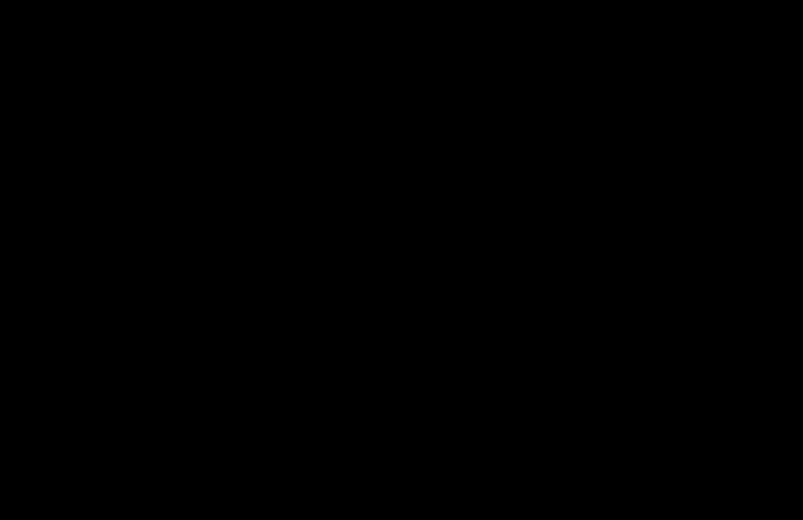
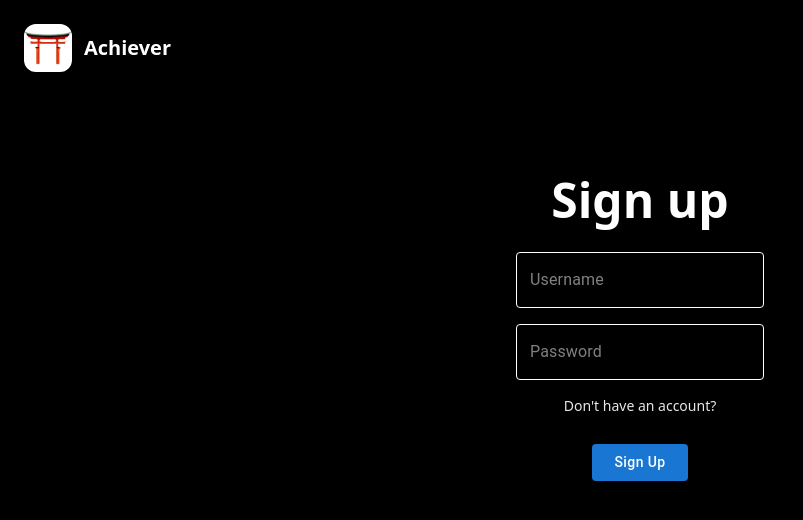
Before and after one commit to 1Aboka1/2ndHackathon, a React (Create React App) app in the folder client/: page /sign_in_up in a window 1280 px wide. Shown: the top 520 px of the page, without its empty margins (0-803 px from the left). Built offline with nearby package versions, Linux system fonts and the light colour scheme.

Commit message:
registration login finished

```diff
--- a/client/package.json
+++ b/client/package.json
@@ -8,6 +8,7 @@
     "@emotion/styled": "^11.10.5",
     "@mui/icons-material": "^5.10.15",
     "@mui/material": "^5.10.15",
+    "@reduxjs/toolkit": "^1.9.0",
     "@testing-library/jest-dom": "^5.16.5",
     "@testing-library/react": "^13.4.0",
     "@testing-library/user-event": "^13.5.0",
--- a/client/src/App.tsx
+++ b/client/src/App.tsx
@@ -8,6 +8,7 @@
 import {Provider} from 'react-redux'
 import store, { persistor } from './store'
 import { PersistGate } from 'redux-persist/integration/react'
+import ProtectedRoute from './routes/ProtectedRoute'
 
 function App() {
     return (
--- a/client/src/pages/SignInUp.tsx
+++ b/client/src/pages/SignInUp.tsx
@@ -1,9 +1,145 @@
+import {useState} from "react"
+import { styled } from '@mui/material/styles'
+import TextField from '@mui/material/TextField'
+import {Button} from "@mui/material"
+import axios from "axios"
+
 export const SignInUp = () => {
+    const [signType, setSignType] = useState('signUp')
+    const [registrationInfo, setRegistrationInfo] = useState({
+	'username': '',
+	'password': '',
+    })
+
+    const [loginInfo, setLoginInfo] = useState({
+	'username': '',
+	'password': '',
+    })
+
+    const handleSignUpClick = () => {
+	axios
+	    .post(
+		'/register',
+		registrationInfo,
+	    )
+	    .then((response) => {
+		if(response.data === "You already have an account") {
+
+		}
+		else {
+		    console.log(response.data)
+		}
+	    })
+	    .catch((error) => {
+		console.log(error)
+	    })
+    }
+
+    const handleSignUpTextChange = (event: any) => {
+    	let tempRegistrationInfo: any = Object.assign({}, registrationInfo)
+	const id = event.currentTarget.id
+	tempRegistrationInfo[id] = event.currentTarget.value
+	setRegistrationInfo(tempRegistrationInfo)
+    }
+
+    const renderSignUp = () => {
+	return (
+	    <div className="items-center space-y-7 flex flex-col">
+		<h1 className="text-white font-semibold text-5xl">Sign up</h1>
+		<div className="flex flex-col space-y-4 items-center">
+		    <CssTextField value={registrationInfo.username} onChange={handleSignUpTextChange} id='username' label='Username' type='email' variant='outlined'/>
+		    <CssTextField value={registrationInfo.password} onChange={handleSignUpTextChange} id='password'  label='Password' type='password' variant='outlined'/>
+		    <p onClick={() => setSignType('signIn')} className="text-gray-200 text-sm cursor-pointer hover:text-gray-300">Don't have an account?</p>
+		</div>
+		<Button variant='contained' className='capitalize w-24' onClick={handleSignUpClick}>Sign up</Button>
+	    </div>
+	)
+    }
+
+    const handleSignInClick = () => {
+	axios
+	    .post(
+		'/login',
+		loginInfo,
+	    )
+	    .then((response) => {
+		if(response.data === "Login successfully") {
+		    console.log('yeaah')
+		}
+		else {
+		    console.log(response.data)
+		}
+	    })
+	    .catch((error) => {
+		console.log(error)
+	    })
+    }
+
+    const handleSignInTextChange = (event: any) => {
+    	let tempLoginInfo: any = Object.assign({}, loginInfo)
+	const id = event.currentTarget.id
+	tempLoginInfo[id] = event.currentTarget.value
+	setLoginInfo(tempLoginInfo)
+    }
+
+    const renderSignIn = () => {
+	return (
+	    <div className="items-center space-y-8 flex flex-col">
+		<h1 className="text-white font-semibold text-5xl">Sign in</h1>
+		<div className="flex flex-col space-y-4">
+		    <CssTextField value={loginInfo.username} onChange={handleSignInTextChange} id='username' label='Username' variant='outlined'/>
+		    <CssTextField value={loginInfo.password} onChange={handleSignInTextChange} id='password' label='Password' variant='outlined'/>
+		    <p onClick={() => setSignType('signUp')} className="text-gray-200 text-sm cursor-pointer hover:text-gray-300">Don't have an account?</p>
+		</div>
+		<Button onClick={handleSignInClick} variant='contained' className='capitalize w-24'>Sign in</Button>
+	    </div>
+	)
+    }
+
     return (
-	<div className="bg-black h-screen">
-	    <div className="mx-auto w-[1150px]">
-		SignInup
+	<div className="bg-black h-screen space-y-20">
+	    <div className="p-6 flex flex-row items-center space-x-3">
+		<img src={require('../assets/photo1669449406.jpeg')} className='w-12 h-12 rounded-xl' alt='Logo'/>
+		<h1 className="text-white font-semibold text-xl">Achiever</h1>
+	    </div>
+	    <div className="mx-auto w-[500px]">
+		{
+		    signType === 'signUp'
+		    ?
+		    renderSignUp()
+		    :
+		    renderSignIn()
+		}
 	    </div>
 	</div>
     )
 }
+
+const CssTextField = styled(TextField)({
+    'label': {
+	color: 'gray',
+    },
+  '& label.Mui-focused': {
+    color: 'primary',
+  },
+  'input-label': {
+    color: 'red'
+  },
+  'input': {
+    color: 'white'
+  },
+  '& .MuiInput-underline:after': {
+    borderBottomColor: 'green',
+  },
+  '& .MuiOutlinedInput-root': {
+    '& fieldset': {
+      borderColor: 'white',
+    },
+    '&:hover fieldset': {
+      borderColor: 'gray',
+    },
+    '&.Mui-focused fieldset': {
+      borderColor: 'primary',
+    },
+  },
+})
--- /dev/null
+++ b/client/src/routes/ProtectedRoute.tsx
@@ -0,0 +1,19 @@
+import { Navigate, Route, Outlet, RouteProps } from 'react-router'
+import { useSelector } from 'react-redux'
+import { RootState } from '../store'
+
+const ProtectedRoute = (props: RouteProps) => {
+    const auth = useSelector((state: RootState) => state.auth)
+
+    if(auth.account) {
+	return <Outlet/>
+    }
+    else if(!auth.account) {
+	return <Navigate to={'sign_in_up'}/>
+    }
+    else {
+	return <div>Not found</div>
+    }
+}
+
+export default ProtectedRoute
--- a/client/src/store/index.ts
+++ b/client/src/store/index.ts
@@ -0,0 +1,40 @@
+import { configureStore } from '@reduxjs/toolkit'
+import { combineReducers } from '@reduxjs/toolkit'
+import {
+  FLUSH,
+  PAUSE,
+  PERSIST,
+  persistReducer,
+  persistStore,
+  PURGE,
+  REGISTER,
+  REHYDRATE,
+} from "redux-persist"
+import storage from "redux-persist/lib/storage"
+import authSlice from "./slices/auth"
+
+const rootReducer = combineReducers({
+    auth: authSlice.reducer,
+})
+
+const persistedReducer = persistReducer(
+    {
+	key: 'root',
+	version: 1,
+	storage: storage,
+    },
+    rootReducer
+)
+
+const store = configureStore({
+    reducer: persistedReducer,
+    middleware: (getDefaultMiddleware) => getDefaultMiddleware({
+	serializableCheck: {
+	    ignoredActions: [FLUSH, PAUSE, REHYDRATE, PERSIST, PURGE, REGISTER]
+	}
+    }),
+})
+
+export const persistor = persistStore(store)
+export type RootState = ReturnType<typeof rootReducer>
+export default store
--- a/client/src/store/slices/auth.ts
+++ b/client/src/store/slices/auth.ts
@@ -0,0 +1,34 @@
+import { createSlice, PayloadAction } from "@reduxjs/toolkit"
+import { AccountResponse } from "../../types"
+
+type State = {
+    token: string | null,
+    refreshToken: string | null,
+    account: AccountResponse | null,
+}
+
+const initialState: State = { token: null, refreshToken: null, account: null }
+
+const authSlice = createSlice({
+    name: 'auth',
+    initialState,
+    reducers: {
+	setAuthTokens(
+	    state: State,
+	    action: PayloadAction<{ token: string, refreshToken: string }>
+	) {
+	    state.refreshToken = action.payload.refreshToken
+	    state.token = action.payload.token
+	},
+	setAccount(state: State, action: PayloadAction<AccountResponse>) {
+	    state.account = action.payload
+	},
+	setLogout(state: State) {
+	    state.account = null
+	    state.refreshToken = null
+	    state.token = null
+	}
+    }
+})
+
+export default authSlice
--- /dev/null
+++ b/client/src/types.ts
@@ -0,0 +1,5 @@
+export interface AccountResponse {
+    user: {
+	username: string,
+    }
+}
```
Also changed, not shown: client/src/assets/photo1669449406.jpeg (added), 1 other file (tests, documents, lock files or other folders).
